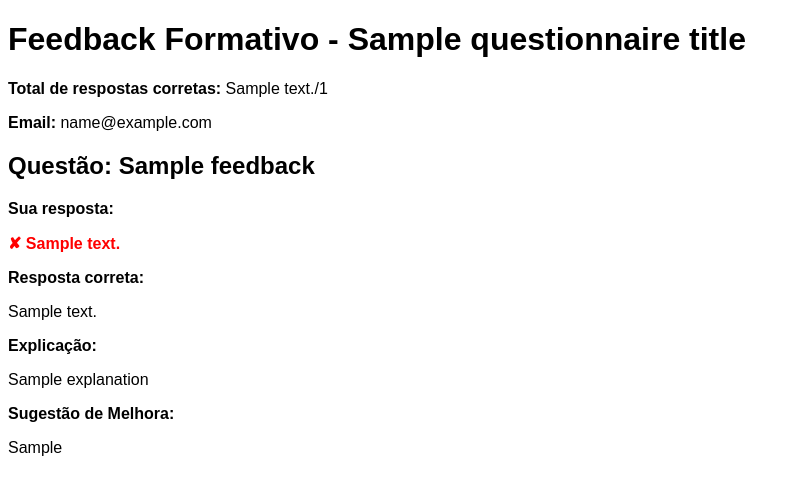
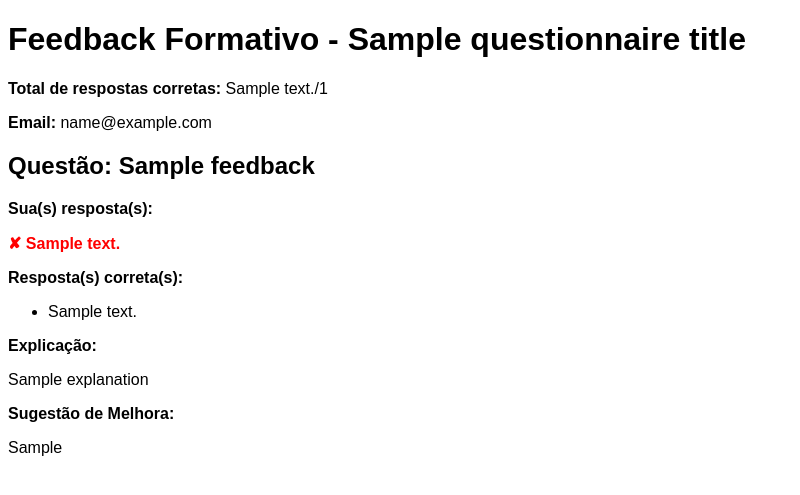
Before and after one commit to oCaioOliveira/FeedFor, a Django app: template feedfor/templates/feedback_template.html in a window 1280 px wide. Shown: the top 495 px of the page, without its empty margins (0-800 px from the left). Run offline with Django 5.2, Linux system fonts and the light colour scheme; the template is opened without the code that fills it: most values are stand-ins (such as "Sample title", 1, 10 or a date in 2020); parts of the project's set-up code (start-up, migrations or seed data) failed here and were passed over.

Commit message:
Add list of correct or incorrect answers

```diff
--- a/feedfor/templates/feedback_template.html
+++ b/feedfor/templates/feedback_template.html
@@ -33,15 +33,18 @@
         {% for feedback in feedbacks %}
         <div class="feedback">
             <h2>Questão: {{ feedback.question }}</h2>
-            {% if feedback.correct %}
-            <p><strong>Sua resposta: </strong></p>
-            <p class="correct-answer">✔ {{ feedback.answer }}</p>
+            <p><strong>Sua(s) resposta(s): </strong></p>
+            {% for answer, correct in feedback.result.items %} {% if correct %}
+            <p class="correct-answer">✔ {{ answer }}</p>
             {% else %}
-            <p><strong>Sua resposta: </strong></p>
-            <p class="incorrect-answer">✘ {{ feedback.answer }}</p>
-            <p><strong>Resposta correta:</strong></p>
-            <p>{{ feedback.correct_answer }}</p>
-            {% endif %} {% if feedback.explanation %}
+            <p class="incorrect-answer">✘ {{ answer }}</p>
+            <p><strong>Resposta(s) correta(s):</strong></p>
+            <ul>
+                {% for correct_answer in feedback.correct_answer %}
+                <li>{{ correct_answer }}</li>
+                {% endfor %}
+            </ul>
+            {% endif %} {% endfor %} {% if feedback.explanation %}
             <p><strong>Explicação:</strong></p>
             <p>{{ feedback.explanation }}</p>
             {% endif %} {% if feedback.improve_suggestions %}
```
